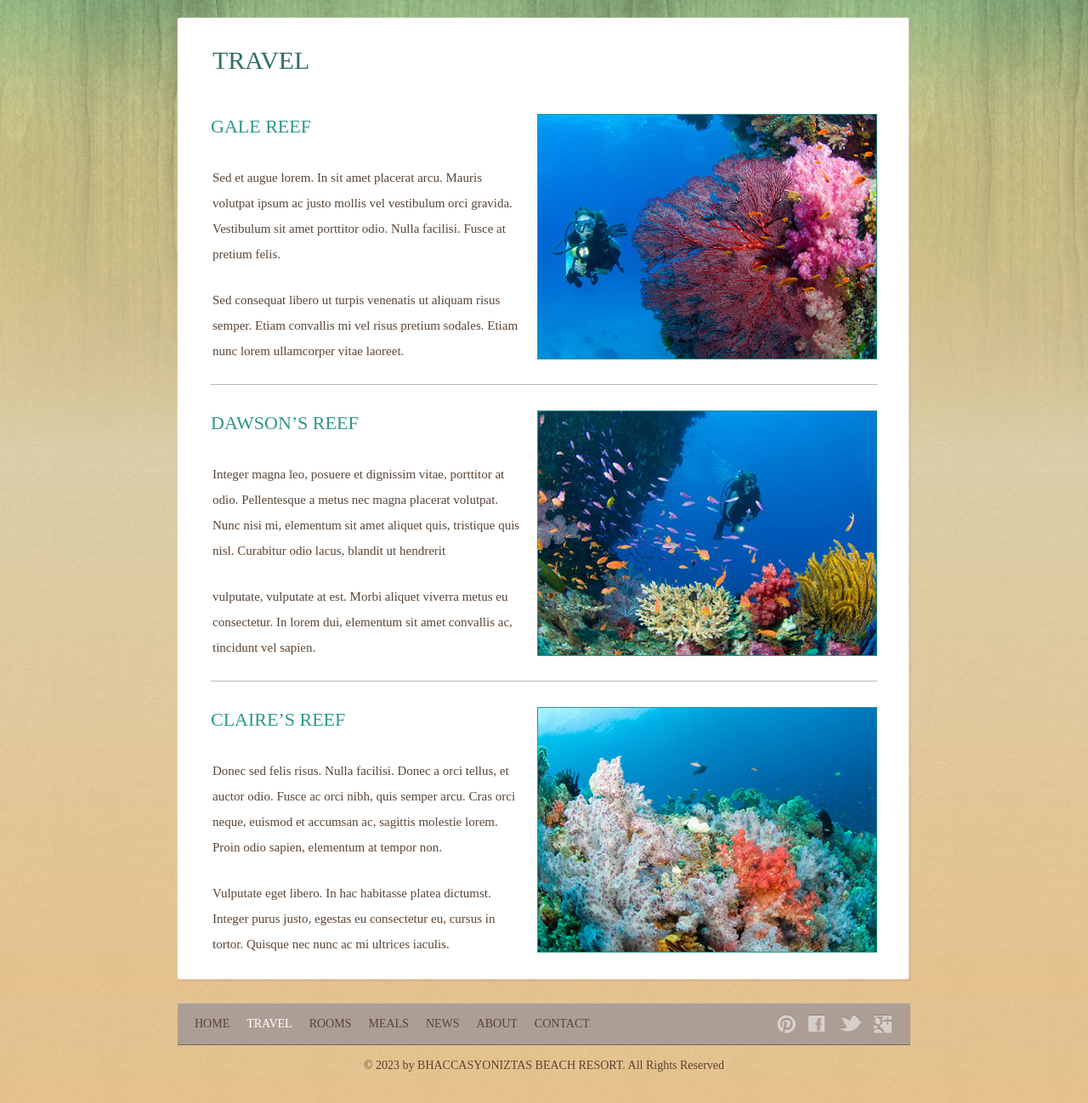
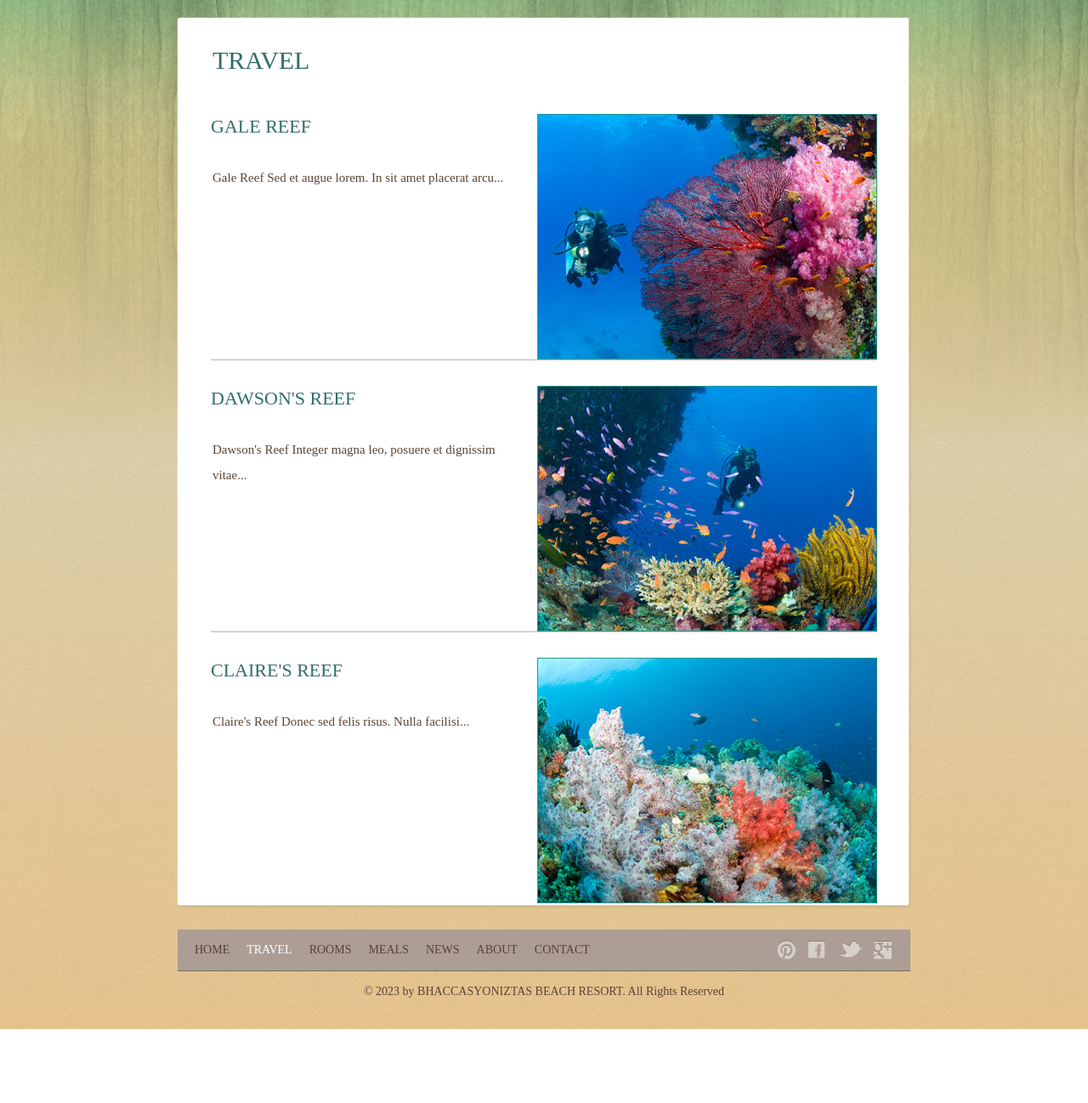
Before and after one commit to NaeemSutton/travlr, a Node server app: page /travel in a window 1280 px wide. Shown: the part 196-1494 px from the top of the page at 85% size. After the commit the page ends 1407 px from the top, so only its background shows below. Run offline with Node 20, Linux system fonts and the light colour scheme; some libraries are stand-ins or nearby versions.

Commit message:
Module 3 completed baseline

```diff
--- a/app_server/controllers/travel.js
+++ b/app_server/controllers/travel.js
@@ -1,6 +1,13 @@
+var fs = require('fs');
+
+var trips = JSON.parse(fs.readFileSync('./data/trips.json', 'utf8'));
+
 /* GET travel view */
 const travel = (req, res) => {
-  res.render('travel', { title: 'Travlr Getaways' });
+  res.render('travel', {
+    title: 'Travlr Getaways',
+    trips: trips
+  });
 };
 
 module.exports = {
--- a/app_server/views/travel.hbs
+++ b/app_server/views/travel.hbs
@@ -18,37 +18,14 @@
 						<div class="body">
 							<h1>Travel</h1>
 							<ul id="sites">
-								<li>
-									<a href=“travel.html"><img src="images/reef1.jpg" alt="Img"></a>
-									<h2><a href=“travel.html">Gale Reef</a></h2>
-									<p>
-										Sed et augue lorem. In sit amet placerat arcu. Mauris volutpat ipsum ac justo mollis vel vestibulum orci gravida. Vestibulum sit amet porttitor odio. Nulla facilisi. Fusce at pretium felis.
-									</p>
-									<p>
-										Sed consequat libero ut turpis venenatis ut aliquam risus semper. Etiam convallis mi vel risus pretium sodales. Etiam nunc lorem ullamcorper vitae laoreet.
-									</p>
-								</li>
-								<li>
-									<a href=“travel.html"><img src="images/reef2.jpg" alt="Img"></a>
-									<h2><a href=“travel.html">Dawson’s Reef</a></h2>
-									<p>
-										Integer magna leo, posuere et dignissim vitae, porttitor at odio. Pellentesque a metus nec magna placerat volutpat. Nunc nisi mi, elementum sit amet aliquet quis, tristique quis nisl. Curabitur odio lacus, blandit ut hendrerit
-									</p>
-									<p>
-										vulputate, vulputate at est. Morbi aliquet viverra metus eu consectetur. In lorem dui, elementum sit amet convallis ac, tincidunt vel sapien.
-									</p>
-								</li>
-								<li>
-									<a href=“travel.html"><img src="images/reef3.jpg" alt="Img"></a>
-									<h2><a href=“travel.html">Claire’s REEF</a></h2>
-									<p>
-										Donec sed felis risus. Nulla facilisi. Donec a orci tellus, et auctor odio. Fusce ac orci nibh, quis semper arcu. Cras orci neque, euismod et accumsan ac, sagittis molestie lorem. Proin odio sapien, elementum at tempor non.
-									</p>
-									<p>
-										Vulputate eget libero. In hac habitasse platea dictumst. Integer purus justo, egestas eu consectetur eu, cursus in tortor. Quisque nec nunc ac mi ultrices iaculis.
-									</p>
-								</li>
-							</ul>
+  								{{#each trips}}
+  								<li>
+    								<img src="/images/{{this.image}}" alt="Img">
+    								<h2>{{this.name}}</h2>
+    									{{{this.description}}}
+  								</li>
+  								{{/each}}
+ 							</ul>
 						</div>
 					</div>
 				</div>
--- /dev/null
+++ b/data/trips.json
@@ -0,0 +1,17 @@
+[
+  {
+    "name": "Gale Reef",
+    "image": "reef1.jpg",
+    "description": "<p>Gale Reef Sed et augue lorem. In sit amet placerat arcu...</p>"
+  },
+  {
+    "name": "Dawson's Reef",
+    "image": "reef2.jpg",
+    "description": "<p>Dawson's Reef Integer magna leo, posuere et dignissim vitae...</p>"
+  },
+  {
+    "name": "Claire's Reef",
+    "image": "reef3.jpg",
+    "description": "<p>Claire's Reef Donec sed felis risus. Nulla facilisi...</p>"
+  }
+]
```
